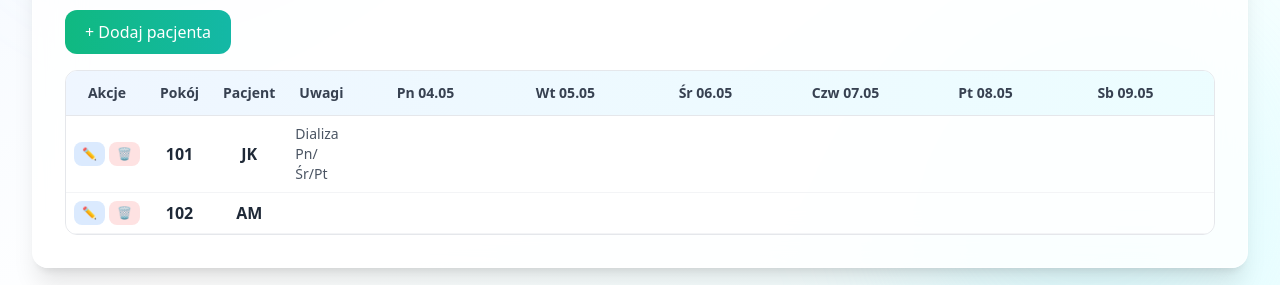
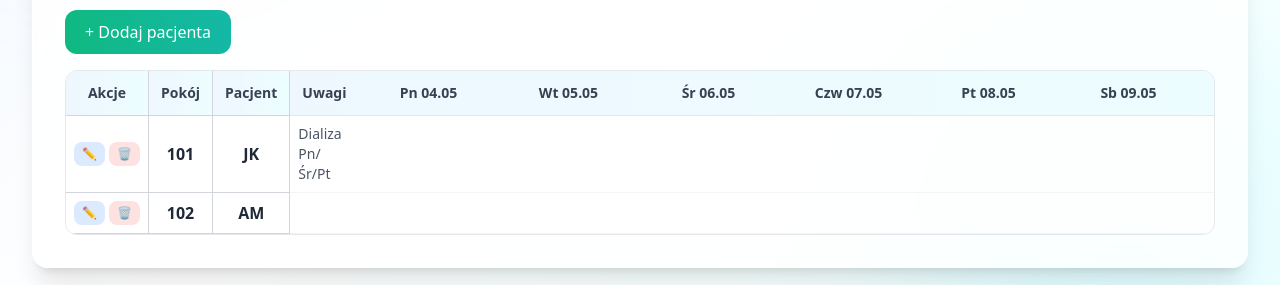
Before and after one commit to joannaklos1983/nefroplaner-badania, a Next.js app: page / in a window 1280 px wide. Shown: the part 413-698 px from the top of the page. Built offline with nearby package versions, Linux system fonts and the light colour scheme.

Commit message:
Update page.js

```diff
--- a/app/page.js
+++ b/app/page.js
@@ -1,3 +1,32 @@
+// Custom scrollbar styles
+const scrollbarStyles = `
+  .custom-scrollbar::-webkit-scrollbar {
+    width: 10px;
+    height: 10px;
+  }
+
+  .custom-scrollbar::-webkit-scrollbar-track {
+    background: linear-gradient(to right, #f0f9ff, #ecfeff);
+    border-radius: 10px;
+  }
+
+  .custom-scrollbar::-webkit-scrollbar-thumb {
+    background: linear-gradient(135deg, #0ea5e9, #06b6d4);
+    border-radius: 10px;
+    border: 2px solid #f0f9ff;
+  }
+
+  .custom-scrollbar::-webkit-scrollbar-thumb:hover {
+    background: linear-gradient(135deg, #0284c7, #0891b2);
+  }
+
+  /* Firefox */
+  .custom-scrollbar {
+    scrollbar-width: thin;
+    scrollbar-color: #0ea5e9 #f0f9ff;
+  }
+`;
+
 'use client';
 
 import { useState, useMemo, useEffect } from 'react';
@@ -630,7 +659,7 @@ export default function Home() {
     return allExams;
   };
 
-  // ✅ POPRAWKA 2: Oblicz statystyki dla widoku "Dzisiaj"
+  // Oblicz statystyki dla widoku "Dzisiaj"
   const getTodayStats = () => {
     const todayExams = getTodayExams();
 
@@ -641,7 +670,7 @@ export default function Home() {
       preparation: todayExams.filter(e => e.status === 'Przygotowanie').length,
       completed: todayExams.filter(e => e.status === 'Wykonane').length,
       incomplete: todayExams.filter(e => e.status !== 'Wykonane').length,
-      overdue: getOverdueExams().length  // ✅ POPRAWIONE - wszystkie zaległe z całej aplikacji
+      overdue: getOverdueExams().length
     };
   };
 
@@ -680,6 +709,8 @@ export default function Home() {
   };
 
   return (
+    <>
+      <style dangerouslySetInnerHTML={{ __html: scrollbarStyles }} />
       <div className="min-h-screen p-4 md:p-8 relative overflow-hidden">
         {/* PREMIUM BACKGROUND - Delikatny medical gradient + glassmorphism */}
         <div className="fixed inset-0 -z-10 bg-gradient-to-br from-blue-50 via-white to-cyan-50"></div>
@@ -917,13 +948,14 @@ export default function Home() {
                   + Dodaj pacjenta
                 </button>
 
-              <div className="overflow-x-auto rounded-xl border border-gray-200">
+                {/* ✅ STICKY HEADER + STICKY COLUMNS + CUSTOM SCROLLBAR */}
+                <div className="overflow-x-auto rounded-xl border border-gray-200 relative custom-scrollbar">
                   <table className="w-full border-collapse min-w-[1200px]">
-                  <thead>
+                    <thead className="sticky top-0 z-30">
                       <tr className="bg-gradient-to-r from-blue-50 to-cyan-50">
-                      <th className="border-b border-gray-200 p-3 text-sm font-semibold text-gray-700 w-20">Akcje</th>
-                      <th className="border-b border-gray-200 p-3 text-sm font-semibold text-gray-700 w-16">Pokój</th>
-                      <th className="border-b border-gray-200 p-3 text-sm font-semibold text-gray-700 w-20">Pacjent</th>
+                        <th className="sticky left-0 z-40 bg-gradient-to-r from-blue-50 to-cyan-50 border-b border-gray-200 p-3 text-sm font-semibold text-gray-700 w-20 border-r border-gray-300">Akcje</th>
+                        <th className="sticky left-20 z-40 bg-gradient-to-r from-blue-50 to-cyan-50 border-b border-gray-200 p-3 text-sm font-semibold text-gray-700 w-16 border-r border-gray-300">Pokój</th>
+                        <th className="sticky left-36 z-40 bg-gradient-to-r from-blue-50 to-cyan-50 border-b border-gray-200 p-3 text-sm font-semibold text-gray-700 w-20 border-r border-gray-300">Pacjent</th>
                         <th className="border-b border-gray-200 p-3 text-sm font-semibold text-gray-700 w-48">Uwagi</th>
                         {weekDates.map((date, index) => (
                           <th key={index} className="border-b border-gray-200 p-3 text-sm font-semibold text-gray-700 min-w-[140px]">
@@ -934,8 +966,8 @@ export default function Home() {
                     </thead>
                     <tbody className="bg-white/50">
                       {filterPatients().map(patient => (
-                      <tr key={patient.id} className="hover:bg-blue-50/30 transition-colors">
-                        <td className="border-b border-gray-100 p-2 text-center">
+                        <tr key={patient.id} className="hover:bg-blue-100/50 hover:shadow-sm transition-all group">
+                          <td className="sticky left-0 z-20 bg-white/50 group-hover:bg-blue-100/50 border-b border-gray-100 border-r border-gray-300 p-2 text-center transition-all">
                             <div className="flex gap-1 justify-center">
                               <button
                                 onClick={() => openEditPatient(patient)}
@@ -953,8 +985,8 @@ export default function Home() {
                               </button>
                             </div>
                           </td>
-                        <td className="border-b border-gray-100 p-2 text-center font-semibold text-gray-800">{patient.room}</td>
-                        <td className="border-b border-gray-100 p-2 text-center font-semibold text-gray-800">{patient.initials}</td>
+                          <td className="sticky left-20 z-20 bg-white/50 group-hover:bg-blue-100/50 border-b border-gray-100 border-r border-gray-300 p-2 text-center font-semibold text-gray-800 transition-all">{patient.room}</td>
+                          <td className="sticky left-36 z-20 bg-white/50 group-hover:bg-blue-100/50 border-b border-gray-100 border-r border-gray-300 p-2 text-center font-semibold text-gray-800 transition-all">{patient.initials}</td>
                           <td className="border-b border-gray-100 p-2 text-sm text-gray-600 break-words">{patient.notes}</td>
                           {weekDates.map((date, index) => {
                             const dateKey = getDateKey(date);
@@ -1005,7 +1037,7 @@ export default function Home() {
                                           </button>
                                         </div>
 
-                                      {/* ✅ POPRAWKA 3a: KLIKALNA ZMIANA STATUSU - lepszy UX */}
+                                        {/* KLIKALNA ZMIANA STATUSU */}
                                         <div
                                           onClick={(e) => cycleExamStatus(patient.id, date, exam.id, e)}
                                           className={`inline-block px-4 py-2 rounded-lg text-xs font-semibold border cursor-pointer hover:shadow-lg hover:scale-105 active:scale-95 transition-all ${getStatusColor(exam.status)}`}
@@ -1135,7 +1167,7 @@ export default function Home() {
                                 Pacjent: {exam.patient} | Pokój: {exam.room}
                               </div>
 
-                            {/* ✅ POPRAWKA 3b: KLIKALNA ZMIANA STATUSU - lepszy UX */}
+                              {/* KLIKALNA ZMIANA STATUSU */}
                               <div
                                 onClick={(e) => cycleExamStatus(exam.patientId, exam.date, exam.id, e)}
                                 className={`inline-block px-5 py-2.5 rounded-lg text-sm font-semibold border cursor-pointer hover:shadow-xl hover:scale-105 active:scale-95 transition-all mb-3 ${getStatusColor(exam.status)}`}
@@ -1483,5 +1515,6 @@ export default function Home() {
           </div>
         )}
       </div>
+    </>
   );
 }
```
Lines whose indentation alone changed are shown as unchanged.
